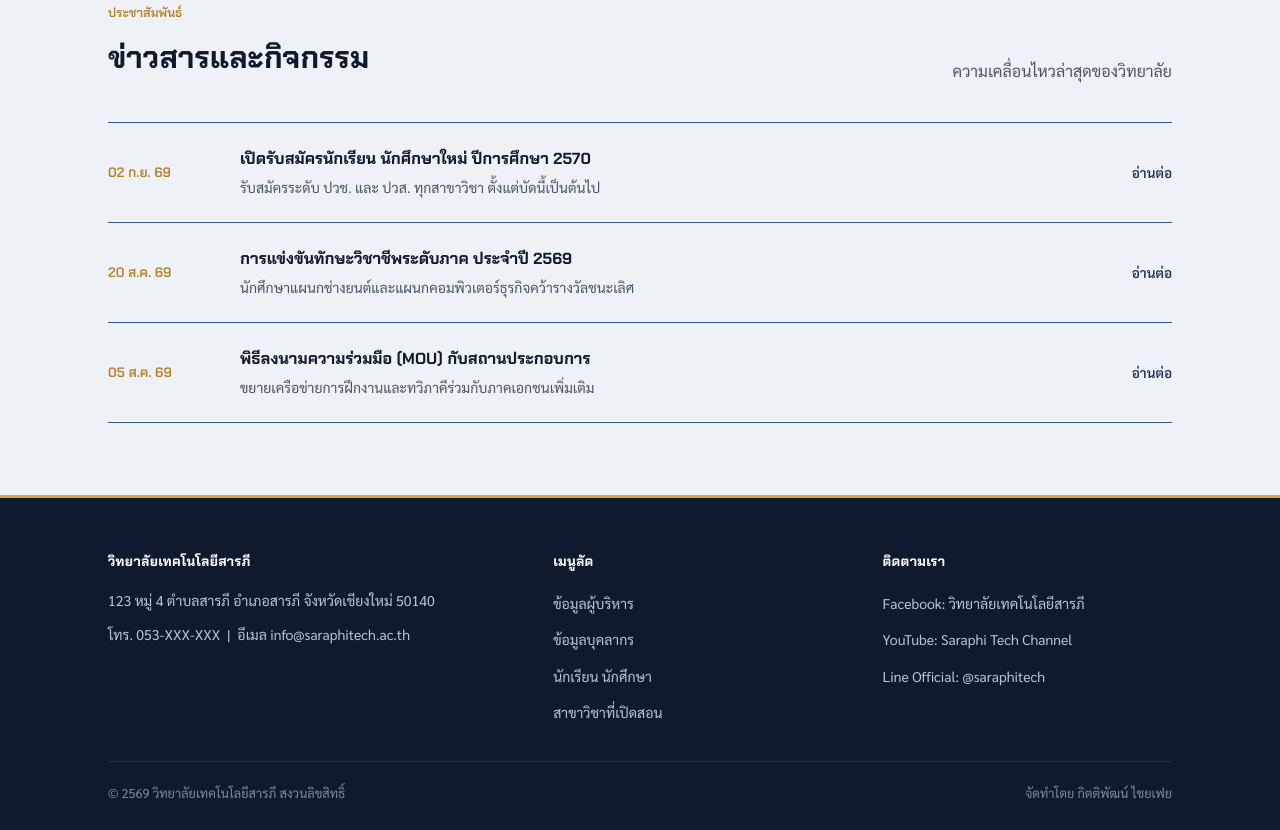
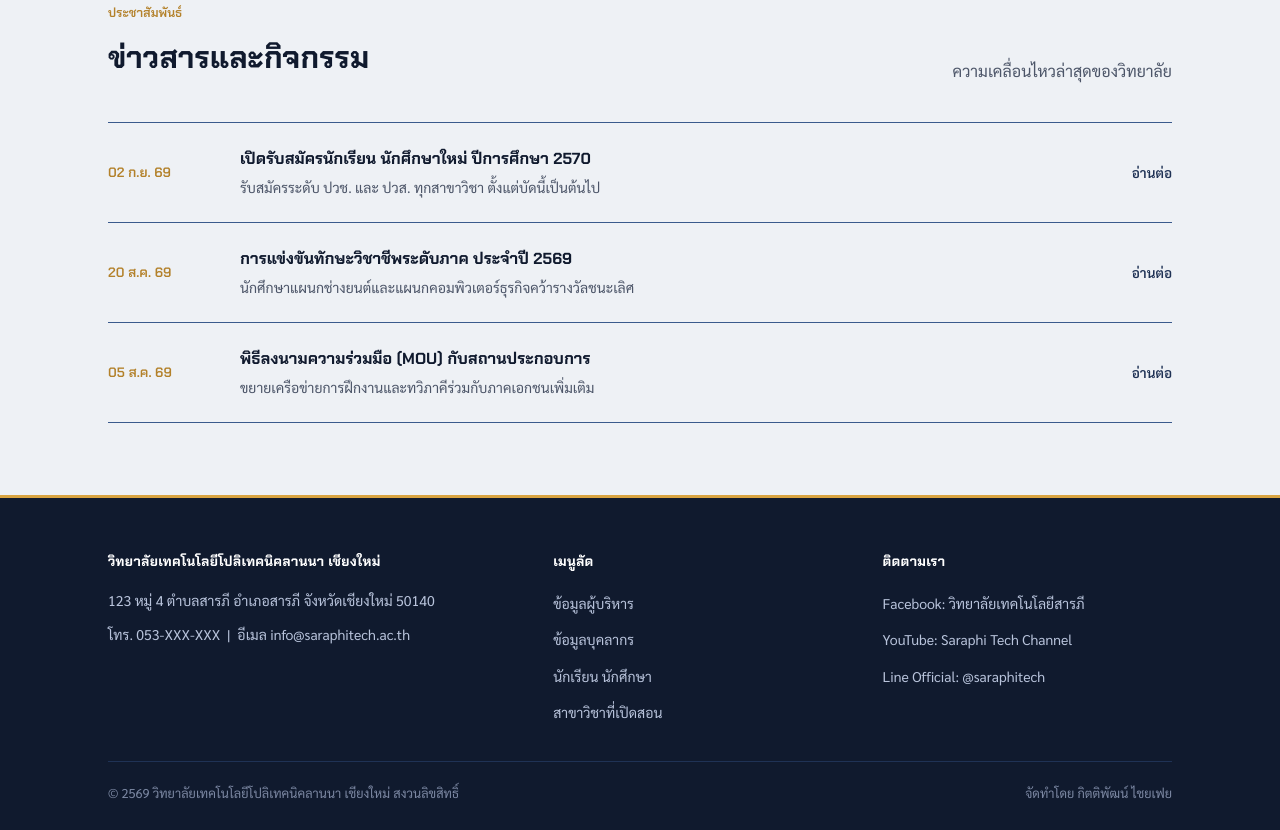
Before and after one commit to aiying8551-hash/Kittiphat-Test-standard3, a plain HTML site: page index.html in a window 1280 px wide. Shown: the part 1526-2356 px from the top of the page. Drawn offline with Linux system fonts and the light colour scheme.

Commit message:
Update index.html

```diff
--- a/index.html
+++ b/index.html
@@ -3,7 +3,7 @@
 <head>
 <meta charset="UTF-8">
 <meta name="viewport" content="width=device-width, initial-scale=1.0">
-<title>วิทยาลัยเทคโนโลยีสารภี | หน้าหลัก</title>
+<title>วิทยาลัยเทคโนโลยีโปลิเทคนิคลานนา เชียงใหม่ | หน้าหลัก</title>
 <link rel="stylesheet" href="style.css">
 </head>
 <body>
@@ -13,7 +13,7 @@
     <a class="brand" href="index.html">
       <span class="mark"><span>วส</span></span>
       <span>
-        วิทยาลัยเทคโนโลยีสารภี
+      วิทยาลัยเทคโนโลยีโปลิเทคนิคลานนา เชียงใหม่
         <small>Saraphi Technological College</small>
       </span>
     </a>
@@ -156,7 +156,7 @@
   <div class="wrap">
     <div class="footer-grid">
       <div>
-        <h4>วิทยาลัยเทคโนโลยีสารภี</h4>
+        <h4>วิทยาลัยเทคโนโลยีโปลิเทคนิคลานนา เชียงใหม่</h4>
         <p>123 หมู่ 4 ตำบลสารภี อำเภอสารภี จังหวัดเชียงใหม่ 50140</p>
         <p>โทร. 053-XXX-XXX &nbsp;|&nbsp; อีเมล info@saraphitech.ac.th</p>
       </div>
@@ -179,7 +179,7 @@
       </div>
     </div>
     <div class="footer-bottom">
-      <span>© 2569 วิทยาลัยเทคโนโลยีสารภี สงวนลิขสิทธิ์</span>
+      <span>© 2569  วิทยาลัยเทคโนโลยีโปลิเทคนิคลานนา เชียงใหม่ สงวนลิขสิทธิ์</span>
       <span>จัดทำโดย กิตติพัฒน์ ไชยเฟย</span>
     </div>
   </div>
```
